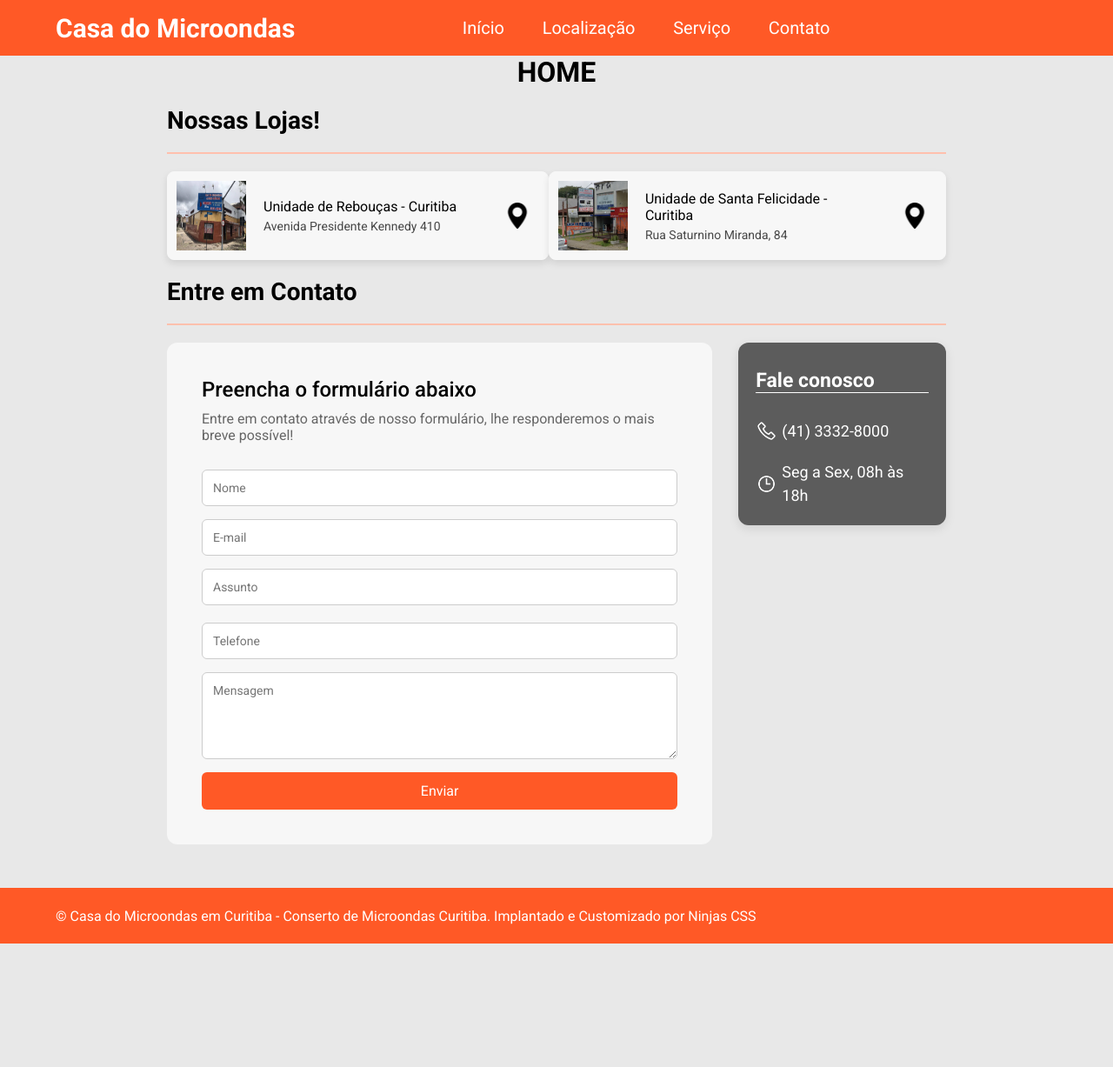
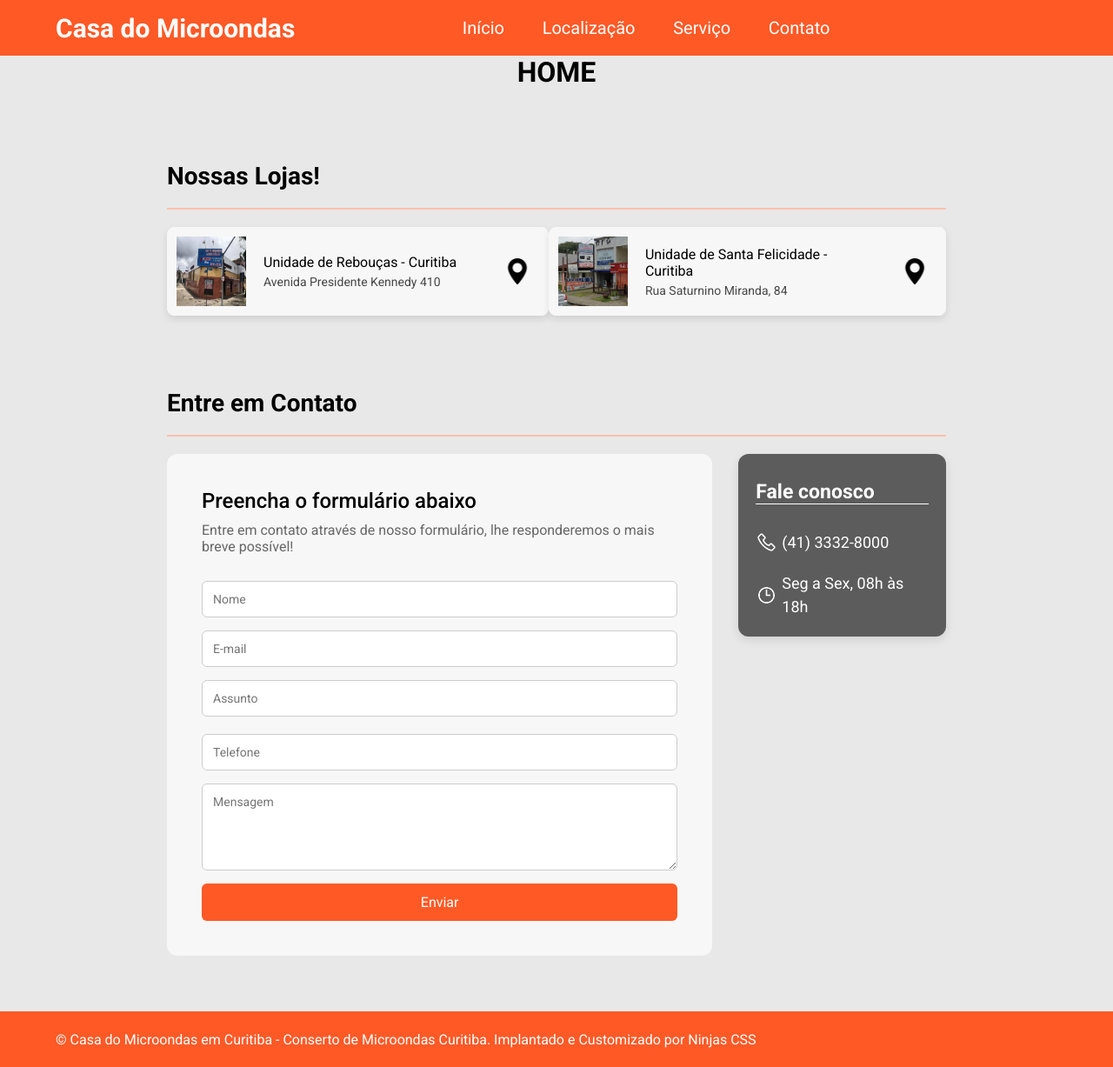
Before and after one commit to YasminTrembulack/Casa_do_Microondas, a React (Vite) app: page / in a window 1280 px wide. Shown: the whole page at 87% size. Before the commit the page ends 1085 px from the top, so only its background shows below. Built offline with nearby package versions, Linux system fonts and the light colour scheme.

Commit message:
chore: update name and header link

```diff
--- a/src/Components/Footer/styles.tsx
+++ b/src/Components/Footer/styles.tsx
@@ -1,7 +1,7 @@
 import styled from "styled-components"
 
 export const Footer = styled.div`
-    margin-top: 50px;
+    margin-top: 8vh;
     width: 100%;
     height: 8vh;
     display: flex;
--- a/src/Pages/Contato/index.tsx
+++ b/src/Pages/Contact/index.tsx
@@ -16,7 +16,7 @@ import {
 
 export default function Contact() {
   return (
-    <Container id="#contato">
+    <Container id="contato">
       <Title>Entre em Contato</Title>
       <ContactDiv>
         <Section>
--- a/src/Pages/Contato/styles.tsx
+++ b/src/Pages/Contact/styles.tsx
@@ -1,6 +1,7 @@
 import styled from "styled-components";
 
 export const Container = styled.div`
+  padding-top: 8vh;
   width: 70%;
   display: flex;
   flex-direction: column;
--- a/src/Pages/Home/index.tsx
+++ b/src/Pages/Home/index.tsx
@@ -1,4 +1,4 @@
-import Contact from "../Contato";
+import Contact from "../Contact";
 import Location from "../Location";
 
 import { MainContainer } from "./styles";
--- a/src/Pages/Location/index.tsx
+++ b/src/Pages/Location/index.tsx
@@ -5,7 +5,7 @@ import { Container, LocationContainer, Title } from "./styles.tsx";
 export default function Location()
 {
     return (
-        <Container id="#localizacao">
+        <Container id="localizacao">
             <Title>Nossas Lojas!</Title>
             <LocationContainer>
                 <LocationDiv
--- a/src/Pages/Location/styles.tsx
+++ b/src/Pages/Location/styles.tsx
@@ -1,6 +1,7 @@
 import styled from "styled-components"
 
 export const Container = styled.div`
+    padding-top: 8vh;
     width: 70%;
     display: flex;
     flex-direction:column;
```
